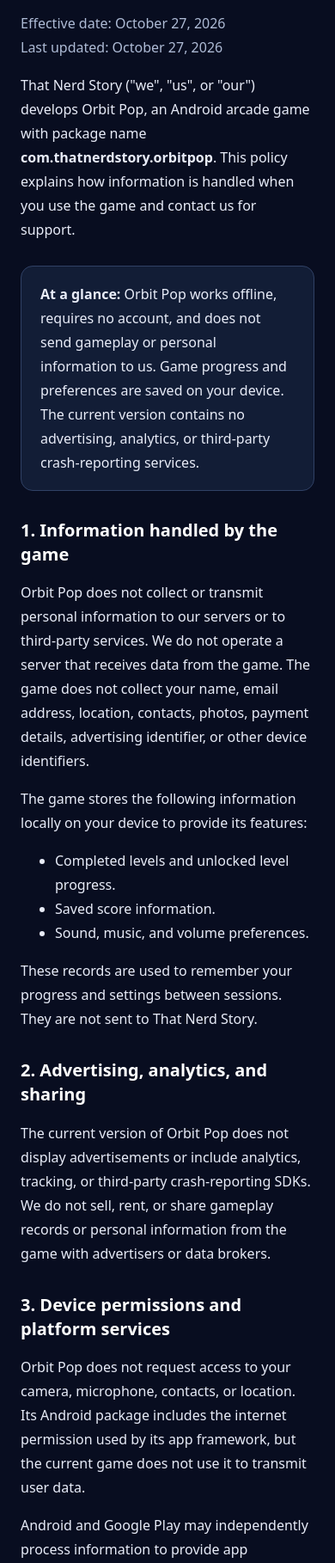
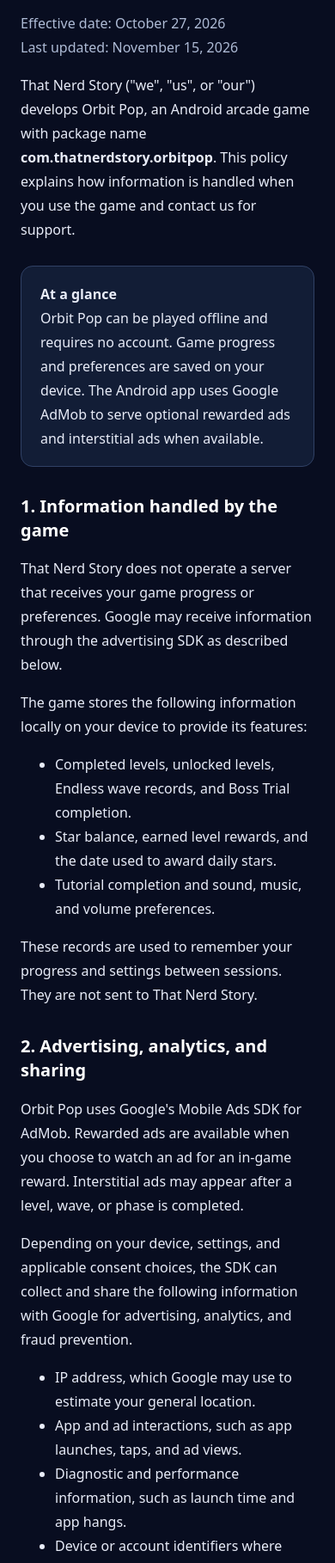
Before and after one commit to thatnerdstory/orbit-pop-privacy, a plain HTML site: page index.html in a window 390 px wide. Shown: the part 172-1990 px from the top of the page at 86% size. Drawn offline with Linux system fonts and the light colour scheme.

Commit message:
Update index.html

```diff
--- a/index.html
+++ b/index.html
@@ -26,28 +26,37 @@
   <header>
     <div class="brand">That Nerd Story</div>
     <h1>Orbit Pop Privacy Policy</h1>
-    <p class="date">Effective date: October 27, 2026<br>Last updated: October 27, 2026</p>
+    <p class="date">Effective date: October 27, 2026<br>Last updated: November 15, 2026</p>
   </header>
 
   <p>That Nerd Story ("we", "us", or "our") develops Orbit Pop, an Android arcade game with package name <strong>com.thatnerdstory.orbitpop</strong>. This policy explains how information is handled when you use the game and contact us for support.</p>
 
-  <p class="summary"><strong>At a glance:</strong> Orbit Pop works offline, requires no account, and does not send gameplay or personal information to us. Game progress and preferences are saved on your device. The current version contains no advertising, analytics, or third-party crash-reporting services.</p>
+  <p class="summary"><strong>At a glance</strong><br>Orbit Pop can be played offline and requires no account. Game progress and preferences are saved on your device. The Android app uses Google AdMob to serve optional rewarded ads and interstitial ads when available.</p>
 
   <h2>1. Information handled by the game</h2>
-  <p>Orbit Pop does not collect or transmit personal information to our servers or to third-party services. We do not operate a server that receives data from the game. The game does not collect your name, email address, location, contacts, photos, payment details, advertising identifier, or other device identifiers.</p>
+  <p>That Nerd Story does not operate a server that receives your game progress or preferences. Google may receive information through the advertising SDK as described below.</p>
   <p>The game stores the following information locally on your device to provide its features:</p>
   <ul>
-    <li>Completed levels and unlocked level progress.</li>
-    <li>Saved score information.</li>
-    <li>Sound, music, and volume preferences.</li>
+    <li>Completed levels, unlocked levels, Endless wave records, and Boss Trial completion.</li>
+    <li>Star balance, earned level rewards, and the date used to award daily stars.</li>
+    <li>Tutorial completion and sound, music, and volume preferences.</li>
   </ul>
   <p>These records are used to remember your progress and settings between sessions. They are not sent to That Nerd Story.</p>
 
   <h2>2. Advertising, analytics, and sharing</h2>
-  <p>The current version of Orbit Pop does not display advertisements or include analytics, tracking, or third-party crash-reporting SDKs. We do not sell, rent, or share gameplay records or personal information from the game with advertisers or data brokers.</p>
+  <p>Orbit Pop uses Google's Mobile Ads SDK for AdMob. Rewarded ads are available when you choose to watch an ad for an in-game reward. Interstitial ads may appear after a level, wave, or phase is completed.</p>
+  <p>Depending on your device, settings, and applicable consent choices, the SDK can collect and share the following information with Google for advertising, analytics, and fraud prevention.</p>
+  <ul>
+    <li>IP address, which Google may use to estimate your general location.</li>
+    <li>App and ad interactions, such as app launches, taps, and ad views.</li>
+    <li>Diagnostic and performance information, such as launch time and app hangs.</li>
+    <li>Device or account identifiers where applicable, such as the Android advertising ID and app set ID.</li>
+  </ul>
+  <p>Google may use this information to deliver and measure ads and detect invalid ad activity. Google may personalise ads depending on your choices and applicable requirements. <a href="https://policies.google.com/technologies/partner-sites">How Google uses information from apps that use its services</a>. <a href="https://policies.google.com/privacy">Google Privacy Policy</a>.</p>
+  <p>Orbit Pop uses Google's User Messaging Platform to request and manage ad privacy choices where applicable. When the <strong>Ad privacy choices</strong> button is available in the game's Settings, you can use it to review or change those choices. You can also reset or delete your advertising ID in Android's settings where supported. <a href="https://support.google.com/googleplay/answer/3405269">Manage Android ad privacy settings</a>.</p>
 
   <h2>3. Device permissions and platform services</h2>
-  <p>Orbit Pop does not request access to your camera, microphone, contacts, or location. Its Android package includes the internet permission used by its app framework, but the current game does not use it to transmit user data.</p>
+  <p>Orbit Pop uses the internet to request ads and manage ad privacy choices. The Android package includes the advertising ID permission through the Google Mobile Ads SDK. Orbit Pop does not request access to your camera, microphone, contacts, or device location permissions.</p>
   <p>Android and Google Play may independently process information to provide app installation, updates, security, diagnostics, or device backup services under their own policies and your device settings. Android backup or device transfer may include locally stored app data. We do not receive or control those platform backups. You can manage available backup options through your device settings.</p>
 
   <h2>4. Support communications</h2>
@@ -55,17 +64,17 @@
   <p>We retain support correspondence only as long as reasonably needed to handle your request and maintain relevant support records, or as required by law. You may request deletion by emailing us. We will delete information we control unless retention is necessary to meet a legal obligation or resolve an ongoing dispute.</p>
 
   <h2>5. Storage, security, and deletion</h2>
-  <p>Local progress and preferences remain on your device until they are reset or the app's storage is cleared. You can reset unlocked level progress through the game's Settings screen. To remove all locally stored game data, use Android's app settings to clear Orbit Pop's storage or uninstall the app. This removes saved progress and preferences from that installation; device backups, if enabled, are managed separately through Android or your backup provider.</p>
-  <p>We cannot access or restore your local game records. Your device's security and access controls help protect those records. No method of electronic storage or communication can be guaranteed completely secure.</p>
+  <p>Local progress and preferences remain on your device until they are reset or the app's storage is cleared. You can reset unlocked level progress through the game's Settings screen. To remove all locally stored game data, use Android's app settings to clear Orbit Pop's storage or uninstall the app. Android or your backup provider manages any device backups separately.</p>
+  <p>Your device's security and access controls help protect local records. Google encrypts data collected by the Mobile Ads SDK in transit. Google manages retention and deletion of data it collects through its services. <a href="https://policies.google.com/technologies/retention">Google's data retention policy</a>.</p>
 
   <h2>6. Children's privacy</h2>
-  <p>Orbit Pop does not collect personal information through gameplay from users of any age. If you believe a child has provided personal information to us through a support message, contact us so we can review and delete that information as appropriate.</p>
+  <p>Orbit Pop does not require players to create an account or provide personal details to play. The advertising information described above may be processed when the game requests ads. If you are a parent or guardian and have a privacy concern about a child's use of Orbit Pop, contact us so we can review your request.</p>
 
   <h2>7. This privacy-policy website</h2>
   <p>This page is hosted on GitHub Pages. We have not added cookies, advertising, analytics, or tracking scripts to this page. GitHub may process technical information about website visits, such as IP addresses, to operate and secure its hosting service, as described in the <a href="https://docs.github.com/en/site-policy/privacy-policies/github-general-privacy-statement">GitHub General Privacy Statement</a>. Visiting this page is separate from playing Orbit Pop offline.</p>
 
   <h2>8. Changes to this policy</h2>
-  <p>We may update this policy when the game or our information practices change. Updates will appear on this page with a revised last-updated date. If a future version introduces data collection, advertising, or online features, we will update the policy and applicable Google Play disclosures and provide any notice or consent required.</p>
+  <p>We may update this policy when the game or our information practices change. Updates will appear on this page with a revised last-updated date.</p>
 
   <h2>9. Contact us</h2>
   <p>For privacy questions or requests, contact:<br>
```
